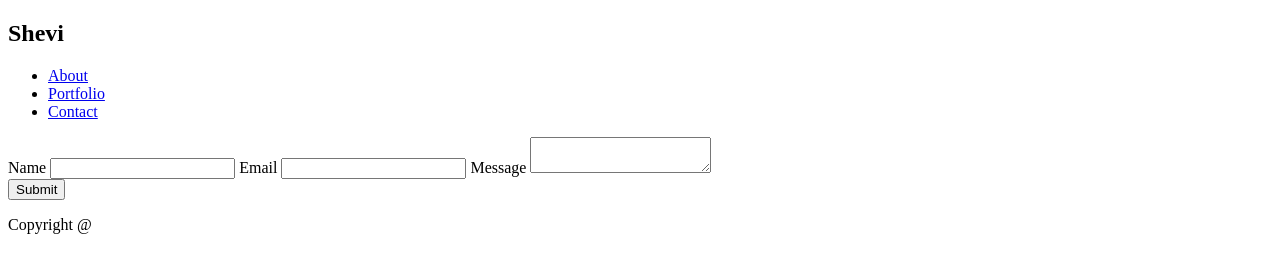
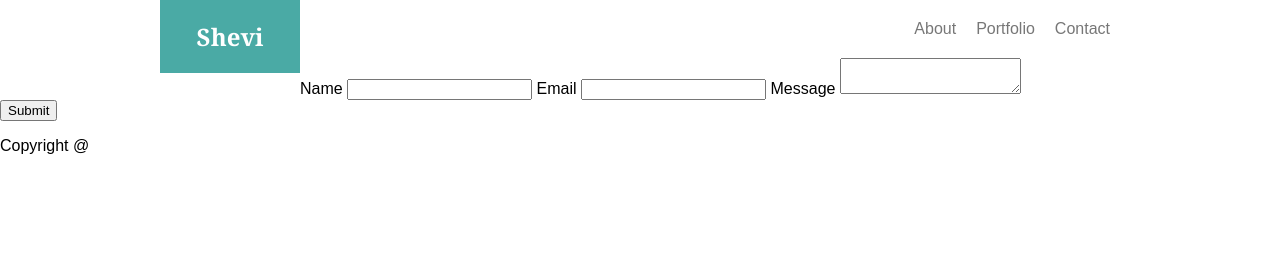
Before and after one commit to Bluesamyou/Basic-Portfolio, a plain HTML site: page contact.html in a window 1280 px wide. Drawn offline with Linux system fonts and the light colour scheme.

Commit message:
Styling for navbar

```diff
--- a/assets/css/style.css
+++ b/assets/css/style.css
@@ -0,0 +1,42 @@
+body{
+    font-family: 'Arial', 'Helvetica Neue', Helvetica, sans-serif;
+    margin : 0px;
+}
+
+nav{
+    margin: 0px auto;
+    width : 960px;
+}
+
+
+h1{
+    font-family: 'Georgia', Times, Times New Roman, serif;
+    background: #4aaaa5;
+    color: white;
+    padding: 20px;
+    width: 100px;
+    margin: 0px;
+    text-align: center;
+    margin-right: 0px;
+    float: left;
+}
+
+ul {
+    list-style-type: none;
+    margin: 0;
+    padding: 0;
+    overflow: hidden;
+  }
+
+  li {
+    float: right;
+  }
+
+  li a {
+    color: #777777;
+    background: none;
+    display: block;
+    text-align: center;
+    padding: 20px 10px;
+    text-decoration: none;
+  }
--- a/contact.html
+++ b/contact.html
@@ -13,9 +13,9 @@
         <h1>Shevi</h1>
 
         <ul>
+                <li><a href="#">Contact</a></li>
+                <li><a href="portfolio.html">Portfolio</a></li>
                 <li><a href="index.html">About</a></li>
-                <li><a href="portfolio.html">Portfolio</a></li>
-                <li><a href="#">Contact</a></li>
         </ul>
     </nav>
 
```
Also changed, not shown: index.html (+2 -2 lines), portfolio.html (+2 -2 lines).
